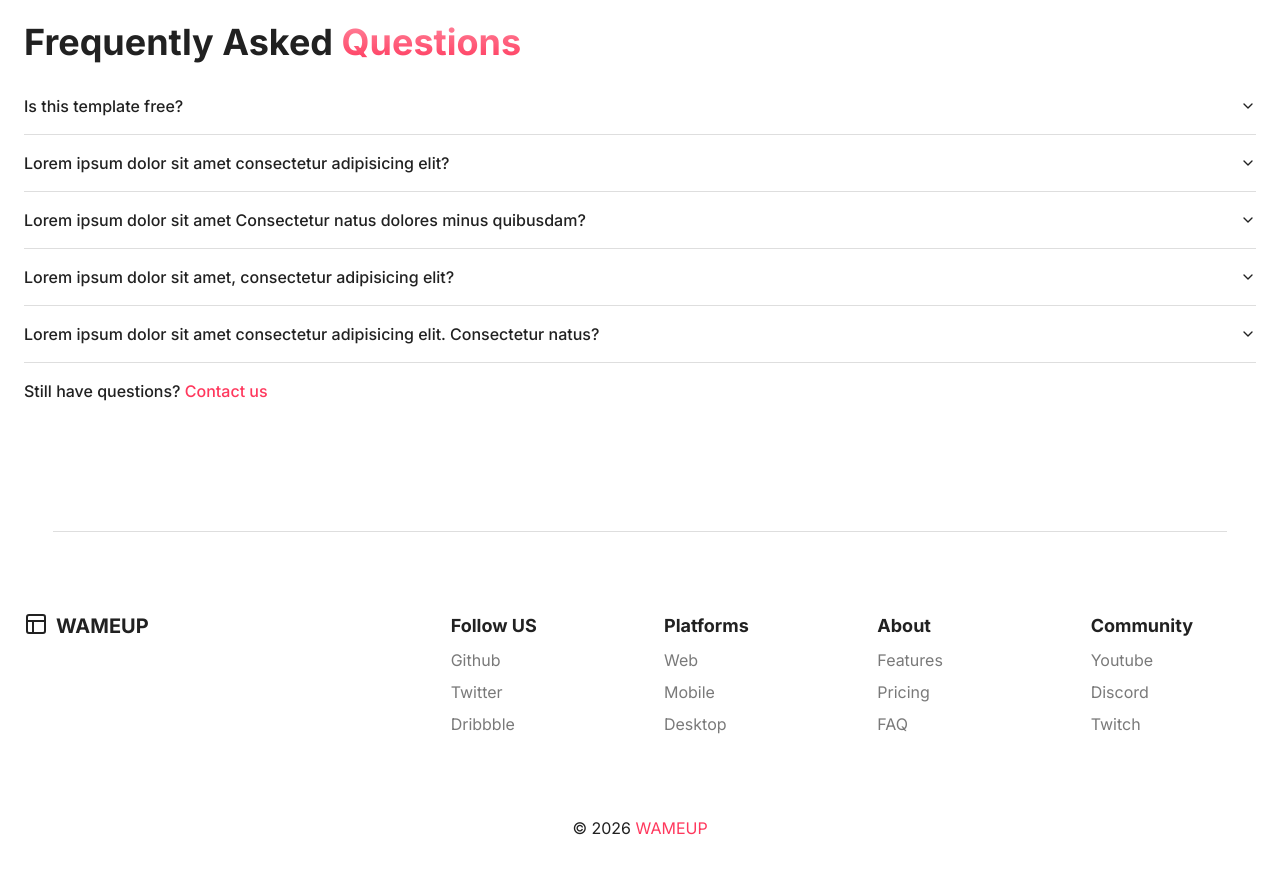
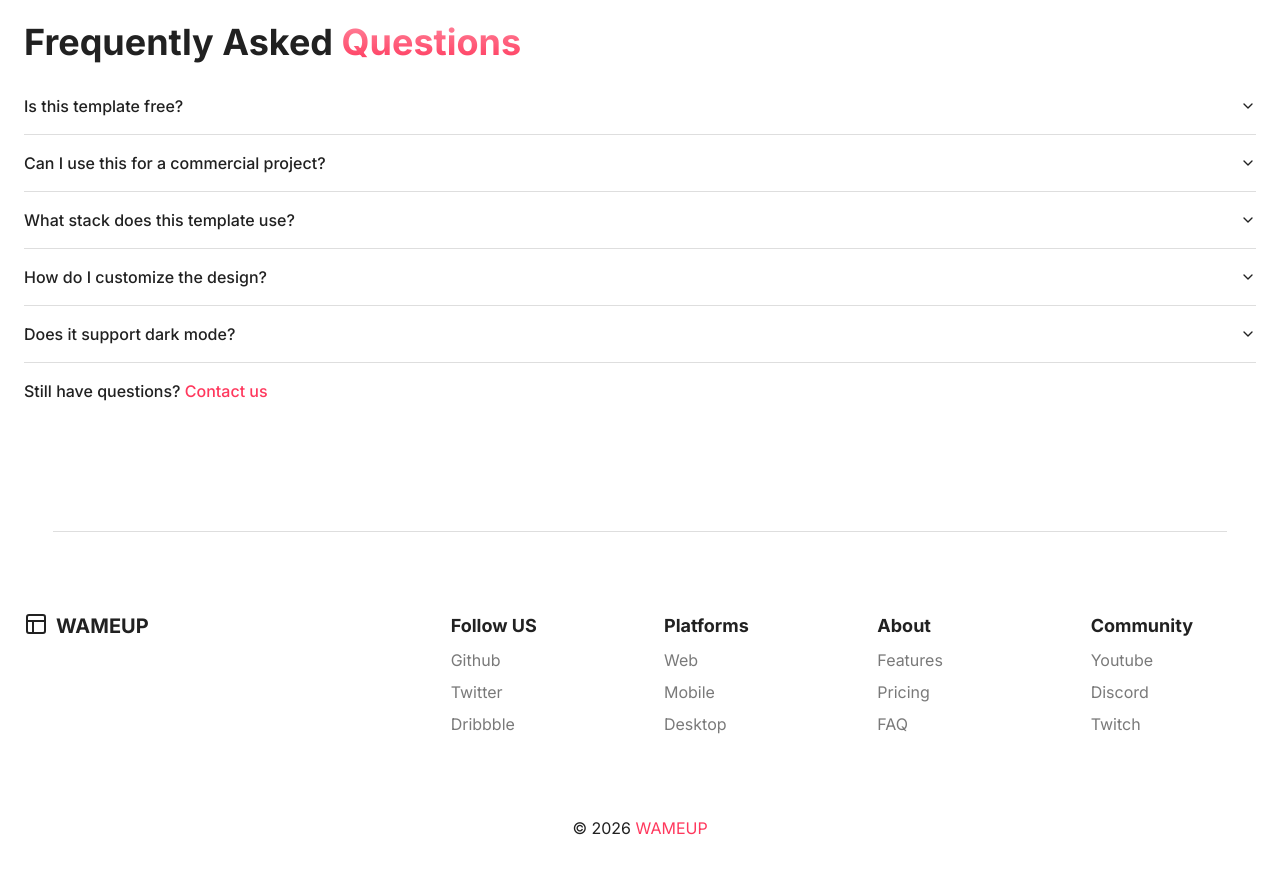
Before and after one commit to wameup-com/wameup-landing, a React (Vite) app: page / in a window 1280 px wide. Shown: the part 7580-8454 px from the top of the page. Built offline with nearby package versions, Linux system fonts and the light colour scheme.

Commit message:
Replace lorem ipsum FAQ with real WAMEUP template content

```diff
--- a/src/components/FAQ.tsx
+++ b/src/components/FAQ.tsx
@@ -14,32 +14,32 @@ interface FAQProps {
 const FAQList: FAQProps[] = [
   {
     question: "Is this template free?",
-    answer: "Yes. It is a free ChadcnUI template.",
+    answer:
+      "Yes, completely free. Clone the repo, customize it however you like, and ship it — no license fees, no attribution required beyond keeping the MIT license file.",
     value: "item-1",
   },
   {
-    question: "Lorem ipsum dolor sit amet consectetur adipisicing elit?",
+    question: "Can I use this for a commercial project?",
     answer:
-      "Lorem ipsum dolor sit amet, consectetur adipisicing elit. Sint labore quidem quam? Consectetur sapiente iste rerum reiciendis animi nihil nostrum sit quo, modi quod.",
+      "Absolutely. The template is released under the MIT license, which allows personal and commercial use, modification, and redistribution.",
     value: "item-2",
   },
   {
-    question:
-      "Lorem ipsum dolor sit amet  Consectetur natus dolores minus quibusdam?",
+    question: "What stack does this template use?",
     answer:
-      "Lorem ipsum dolor sit amet consectetur, adipisicing elit. Labore qui nostrum reiciendis veritatis necessitatibus maxime quis ipsa vitae cumque quo?",
+      "React, TypeScript, Vite, Tailwind CSS, and shadcn/ui. All open-source, no paid dependencies.",
     value: "item-3",
   },
   {
-    question: "Lorem ipsum dolor sit amet, consectetur adipisicing elit?",
-    answer: "Lorem ipsum dolor sit amet consectetur, adipisicing elit.",
+    question: "How do I customize the design?",
+    answer:
+      "All colors, fonts, and spacing are controlled via CSS variables in src/App.css. Swap the values there and every component updates automatically.",
     value: "item-4",
   },
   {
-    question:
-      "Lorem ipsum dolor sit amet consectetur adipisicing elit. Consectetur natus?",
+    question: "Does it support dark mode?",
     answer:
-      "Lorem ipsum dolor sit amet, consectetur adipisicing elit. Sint labore quidem quam? Consectetur sapiente iste rerum reiciendis animi nihil nostrum sit quo, modi quod.",
+      "Yes. Light and dark themes are built in and toggled via the button in the navbar. Both themes use the Airbnb-inspired color palette we applied at WAMEUP.",
     value: "item-5",
   },
 ];
```
